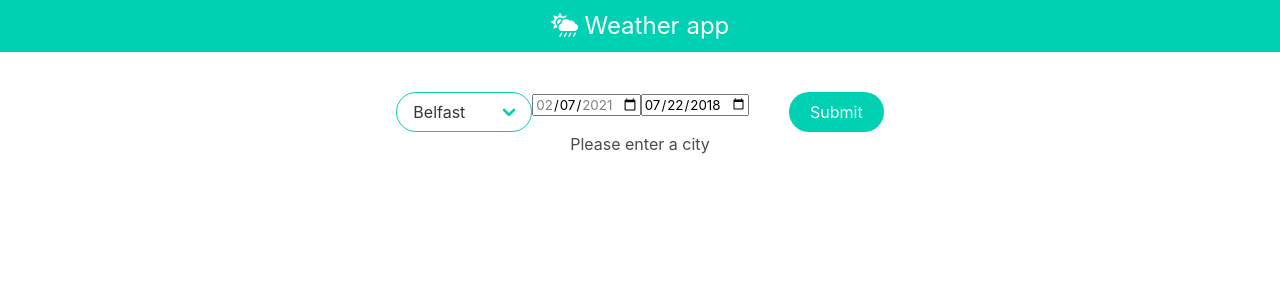
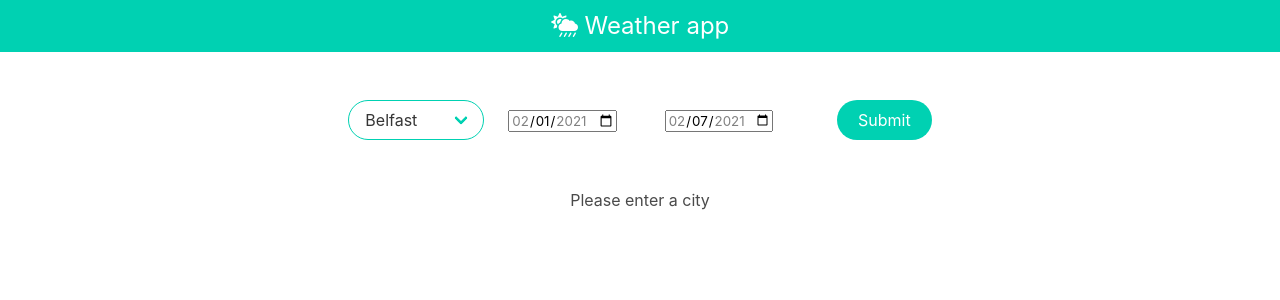
Before and after one commit to raufabr/advanced-course, a React (Create React App) app in the folder my-app/: page / in a window 1280 px wide. Shown: the top 300 px of the page. Built offline with nearby package versions, Linux system fonts and the light colour scheme; what apisauce would draw is missing.

Commit message:
Date components working

```diff
--- a/my-app/src/App.css
+++ b/my-app/src/App.css
@@ -7,9 +7,19 @@
 }
 
 .selectBoxContainer {
-	margin: 40px;
+	margin: 48px;
+	display: flex;
+	flex: 1;
+	flex-direction: row;
+	justify-content: center;
+	align-items: center;
 }
 
 .btnContainer {
 	margin-left: 40px;
 }
+
+.date-fields {
+	margin-right: 24px;
+	margin-left: 24px;
+}
--- a/my-app/src/App.js
+++ b/my-app/src/App.js
@@ -1,12 +1,14 @@
 import "./App.css";
 import Navbar from "../src/components/Navbar";
-import React, { useState, useEffect } from "react";
+import React, { useState } from "react";
 import { getData } from "./api/location";
 import Day from "./components/Day";
 function App() {
 	const cities = ["Belfast", "Dublin", "Edinburgh", "London"];
-	const [selectCity, setSelectCity] = useState("");
+	const [selectCity, setSelectCity] = useState("Belfast");
 	const [data, setData] = useState([]);
+	const [startDate, setStartDate] = useState("2021-02-01");
+	const [endDate, setEndDate] = useState("2021-02-07");
 
 	const handleChange = (value) => {
 		setSelectCity(value);
@@ -14,7 +16,6 @@ function App() {
 	const handleSubmit = async () => {
 		const response = await getData(selectCity);
 		setData(response);
-		//	console.log("Handle Submit called" + data);
 	};
 	return (
 		<div className="App">
@@ -31,29 +32,37 @@ function App() {
 						})}
 					</select>
 				</div>
+				<div className="date-fields">
 					<input
 						className="is-primary is-normal is-rounded"
 						type="date"
 						id="start"
 						name="trip-start"
-					value="2021-02-07"
+						value={startDate}
+						onChange={(e) => setStartDate(e.target.value)}
 						min="2021-02-01"
 						max="2021-02-07"
 					/>
+				</div>
+				<div className="date-fields">
 					<input
 						type="date"
 						id="start"
 						name="trip-start"
-					value="2018-07-22"
-					min="2021-02-07"
+						value={endDate}
+						onChange={(e) => setEndDate(e.target.value)}
+						min="2021-02-01"
 						max="2021-02-07"
 					/>
-
+				</div>
+				<div>
 					<button
 						className="button is-rounded is-primary btnContainer"
 						onClick={handleSubmit}>
 						Submit
 					</button>
+				</div>
+			</div>
 			<div>
 				{data.data
 					? data.data.map((date) => {
@@ -62,7 +71,6 @@ function App() {
 					: "Please enter a city"}
 			</div>
 		</div>
-		</div>
 	);
 }
 
```
Also changed, not shown: 1 other file (tests, documents, lock files or other folders). Lines whose indentation alone changed are shown as unchanged.
